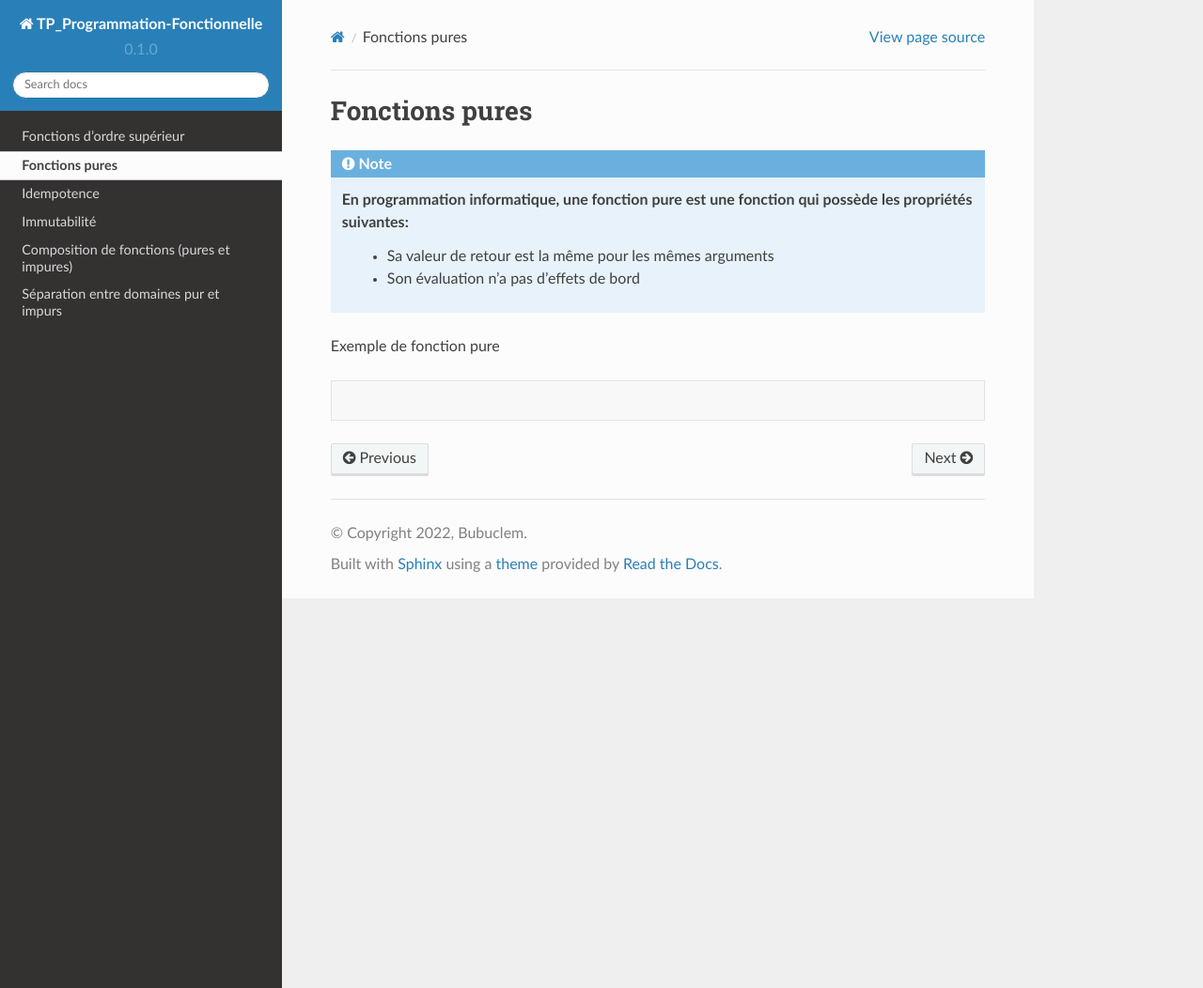
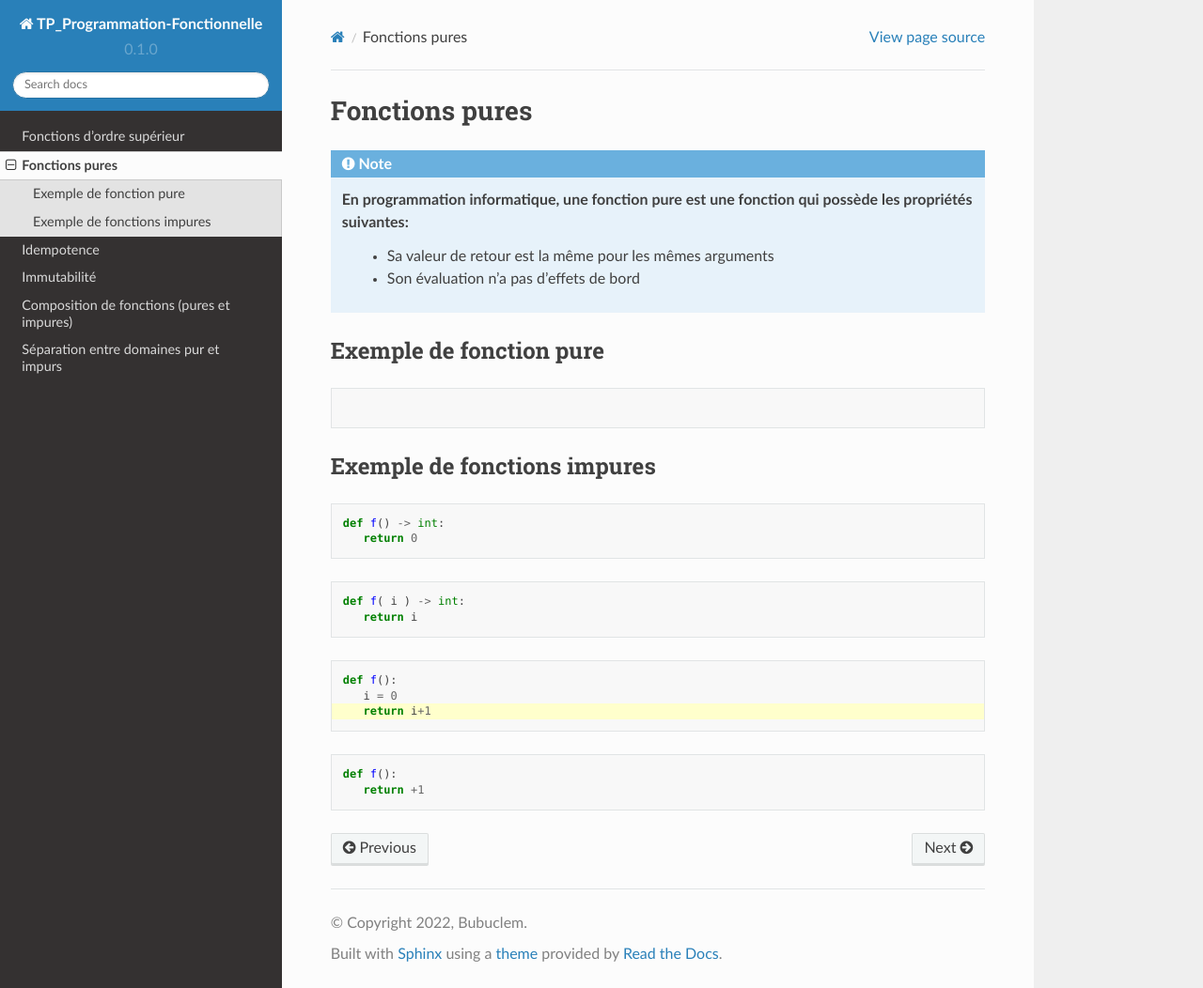
Before and after one commit to Bubuclem/TP_Programmation-Fonctionnelle, a Sphinx documentation site: the page built from docs/source/pures.rst, in a window 1280 px wide and 1052 px high. Shown: the whole window at 94% size. Built offline with Sphinx 7.4.7 and the Read the Docs theme 2.0.0, drawn with Linux system fonts in a browser that asks for light colours.

Commit message:
Updates docs

```diff
--- a/docs/source/idempotence.rst
+++ b/docs/source/idempotence.rst
@@ -6,6 +6,7 @@ Idempotence
    En mathématiques et en informatique, l'idempotence signifie qu'une opération a le même effet qu'on l'applique une ou plusieurs fois
 
 Exemple de fonction idempotence
+-------------------------------
 
 .. code-block:: python
    :emphasize-lines: 3,5
--- a/docs/source/immutabilité.rst
+++ b/docs/source/immutabilité.rst
@@ -6,6 +6,7 @@ Immutabilité
    Un objet immuable, en programmation orientée objet et fonctionnelle, est un objet dont l'état ne peut pas être modifié après sa création. Ce concept est à contraster avec celui d'objet variable
 
 Exemple de code immuable
+------------------------
 
 .. code-block:: python
    :emphasize-lines: 3,5
--- a/docs/source/ordresuperieur.rst
+++ b/docs/source/ordresuperieur.rst
@@ -8,6 +8,7 @@ Fonctions d’ordre supérieur
       • elles renvoient une fonction
 
 Exemple de fonction d’ordre supérieur
+-------------------------------------
 
 .. code-block:: python
    :emphasize-lines: 3,5
--- a/docs/source/pures.rst
+++ b/docs/source/pures.rst
@@ -8,6 +8,35 @@ Fonctions pures
       • Son évaluation n'a pas d'effets de bord
 
 Exemple de fonction pure
+------------------------
 
 .. code-block:: python
    :emphasize-lines: 3,5
+
+Exemple de fonctions impures
+----------------------------
+
+.. code-block:: python
+   :emphasize-lines: 3,5
+
+   def f() -> int:
+      return 0
+
+.. code-block:: python
+   :emphasize-lines: 3,5
+
+   def f( i ) -> int:
+      return i
+
+.. code-block:: python
+   :emphasize-lines: 3,5
+
+   def f():
+      i = 0
+      return i+1
+
+.. code-block:: python
+   :emphasize-lines: 3,5
+
+   def f():
+      return +1
```
